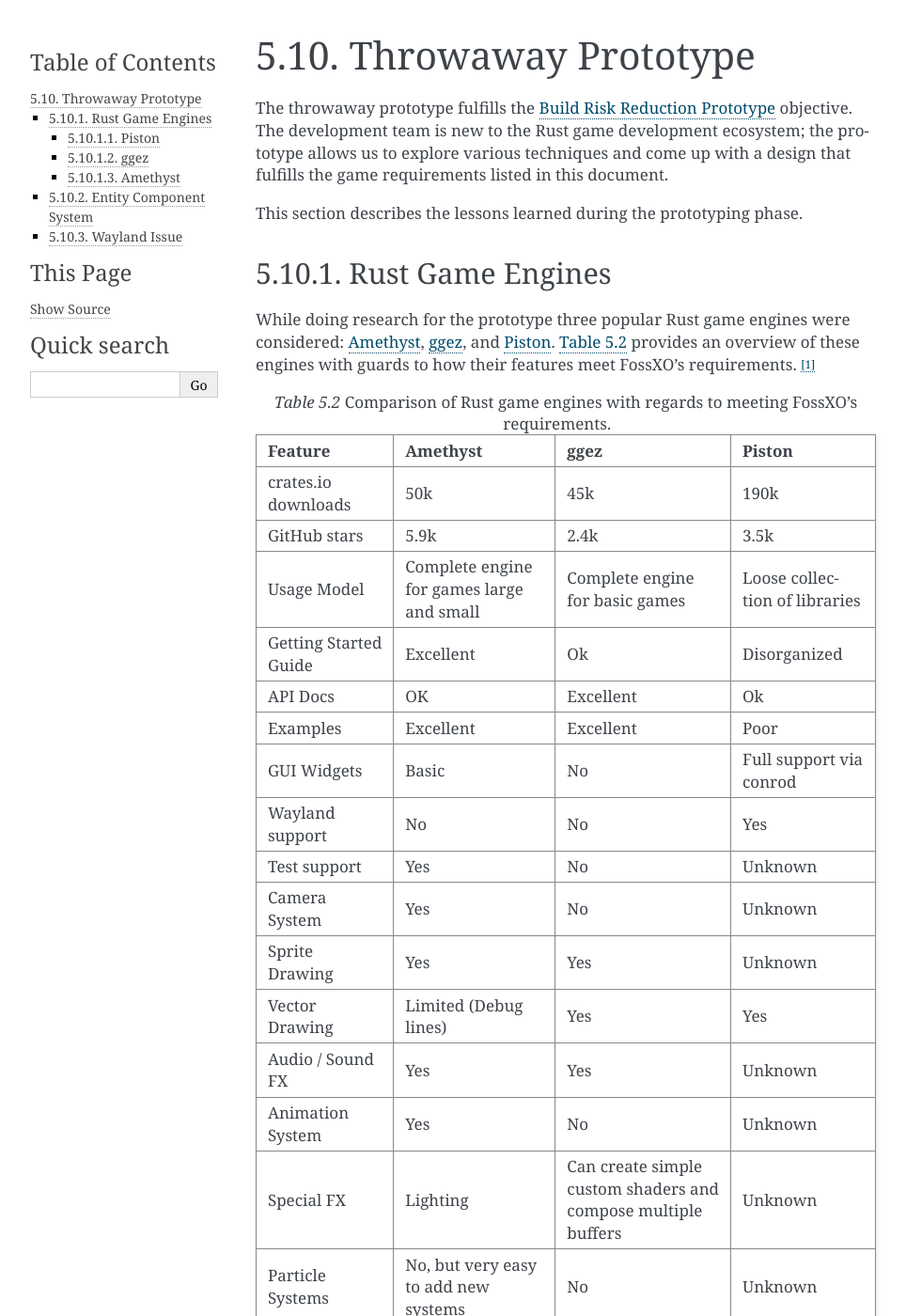
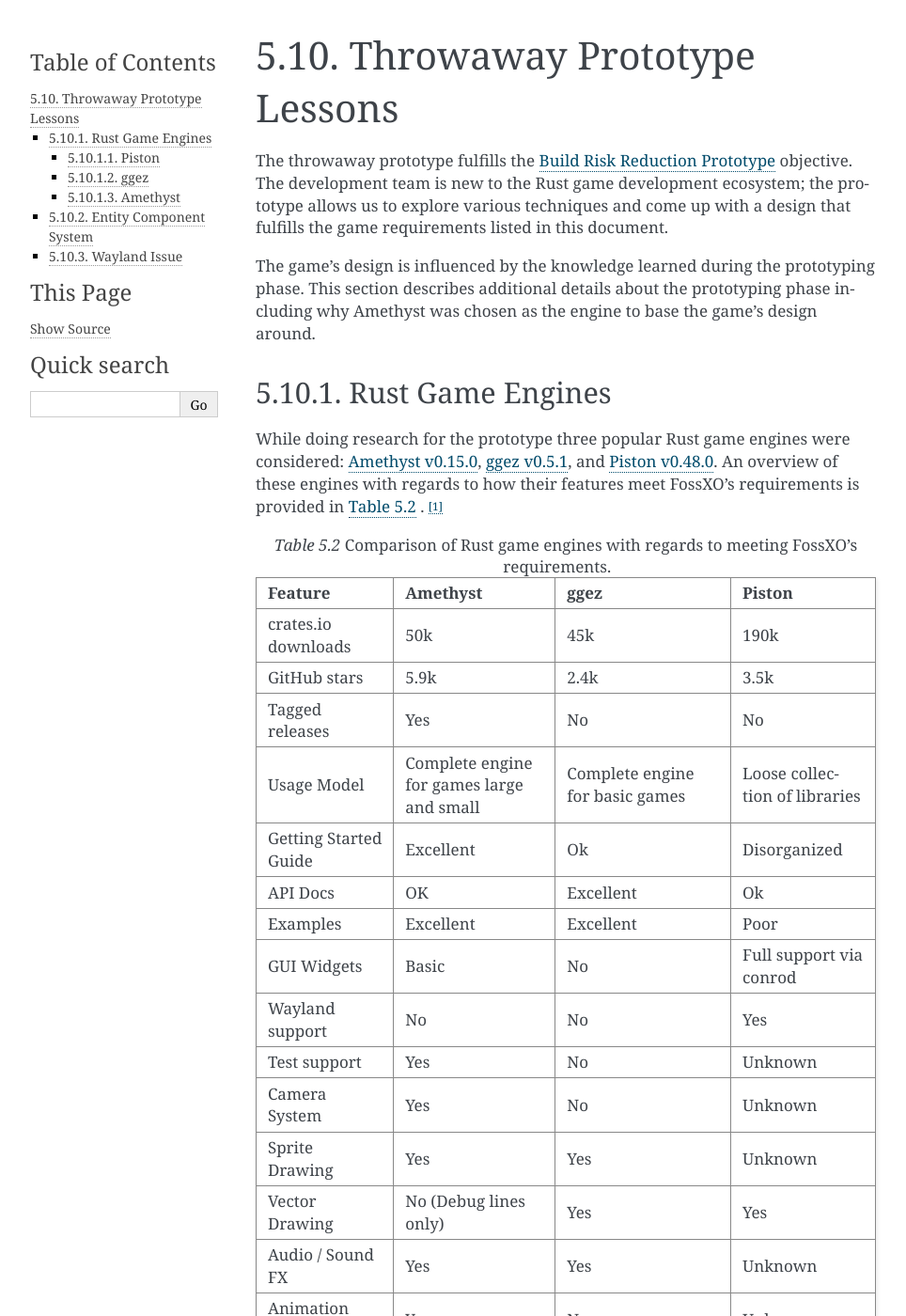
Before and after one commit to fossxo/fossxo-gdd, a Sphinx documentation site: the page built from source/technical-design/prototype.rst, in a window 1280 px wide and 1400 px high. Shown: the whole window at 94% size, without its empty margins (148-1112 px from the left). Built offline with Sphinx 7.4.7, drawn with Linux system fonts in a browser that asks for light colours; pages that are not in the unit, such as notebooks, are missing from menus; some of the changed text lies outside the part shown.

Commit message:
Cleanup the Engine Overview and Prototype sections
This includes making the Engine Overview section more concise by moving
some design considerations to the Prototype section.

```diff
--- a/source/introduction.rst
+++ b/source/introduction.rst
@@ -89,6 +89,8 @@
 based game. [#limitedscope]_
 
 
+..  _ref-objective-easily-expandable-and-modifiable:
+
 --------------------------------
 Easily Expandable and Modifiable
 --------------------------------
--- a/source/technical-design/components-resources-entities.rst
+++ b/source/technical-design/components-resources-entities.rst
@@ -16,6 +16,8 @@
 supporting types used in the game. Additional components, resources, and
 entities are created for environment specific features as needed.
 
+
+.. _ref-environments-resource:
 
 =====================
 Environments Resource
--- a/source/technical-design/prototype.rst
+++ b/source/technical-design/prototype.rst
@@ -1,23 +1,25 @@
-###################
-Throwaway Prototype
-###################
+###########################
+Throwaway Prototype Lessons
+###########################
 The throwaway prototype fulfills the
 :ref:`ref-objective-build-risk-reduction-prototype` objective. The development
 team is new to the Rust game development ecosystem; the prototype allows us to
 explore various techniques and come up with a design that fulfills the game
 requirements listed in this document.
 
-This section describes the lessons learned during the prototyping phase.
+The game's design is influenced by the knowledge learned during the prototyping
+phase. This section describes additional details about the prototyping phase
+including why Amethyst was chosen as the engine to base the game's design around.
 
 =================
 Rust Game Engines
 =================
 While doing research for the prototype three popular Rust game engines were
-considered: `Amethyst <https://github.com/amethyst/amethyst>`__,
-`ggez <https://github.com/ggez/ggez>`__, and
-`Piston <https://github.com/PistonDevelopers/piston>`__.
-:numref:`table-rust-engines-comparison` provides an overview of these engines
-with guards to how their features meet FossXO's requirements. [#enginedisclaimer]_
+considered: `Amethyst v0.15.0 <https://github.com/amethyst/amethyst/tree/v0.15.0>`__,
+`ggez v0.5.1 <https://github.com/ggez/ggez>`__, and
+`Piston v0.48.0 <https://github.com/PistonDevelopers/piston>`__. An overview of
+these engines with regards to how their features meet FossXO's requirements
+is provided in :numref:`table-rust-engines-comparison` . [#enginedisclaimer]_
 
 ..  tabularcolumns:: |l|L|L|L|
 ..  _table-rust-engines-comparison:
@@ -36,6 +38,10 @@
         - 5.9k
         - 2.4k
         - 3.5k
+    *   - Tagged releases
+        - Yes
+        - No
+        - No
     *   - Usage Model
         - Complete engine for games large and small
         - Complete engine for basic games
@@ -73,7 +79,7 @@
         - Yes
         - Unknown
     *   - Vector Drawing
-        - Limited (Debug lines)
+        - No (Debug lines only)
         - Yes
         - Yes
     *   - Audio / Sound FX
@@ -147,14 +153,17 @@
 on where all the pieces of the game go. Amethyst has excellent getting started
 documentation and examples that demonstrate the engine. Additionally, Amethyst
 provides basic UI widgets which would otherwise take a fair amount of time to
-implement.
+implement. [#expandable]_
 
 Compared to ggez, Amethyst works at a higher level. This has a few down sides
 such as it being harder, or at least not as oblivious, on how to do some basic
 tasks such as drawing lines. However, its architecture allows different
 rendering systems to be used or swapped in and out.
 
-Therefore, of the engines considered, Amethyst made the best starting point and
+One more unique aspect about Amethyst compared to the other engines considered
+it is the only one to tag its releases per the Rust API Guidelines. [#rustapiguidelines]_
+
+Therefore, of the engines considered, Amethyst made the best starting point, and
 aligned best with FossXO's requirements.
 
 
@@ -198,3 +207,8 @@
         specific requirements. The engines might support more features than
         described here and the feasibility findings might be different if
         evaluating the engines for a different application or game.
+..  [#expandable] Amethyst makes it easy to add new systems and features which
+        helps with the :ref:`ref-objective-easily-expandable-and-modifiable`
+        objective.
+..  [#rustapiguidelines] `Rust API Guidelines: Documentation
+        <https://rust-lang.github.io/api-guidelines/documentation.html>`_
```
Also changed, not shown: source/technical-design/engine-overview.rst (+59 -46 lines).
